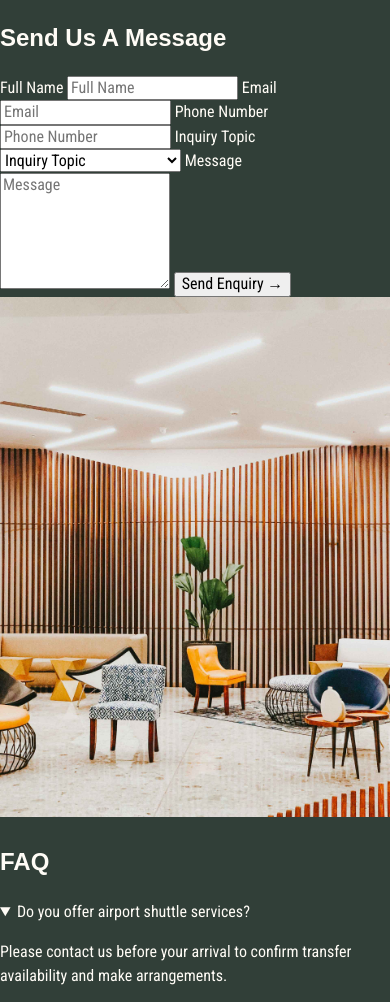
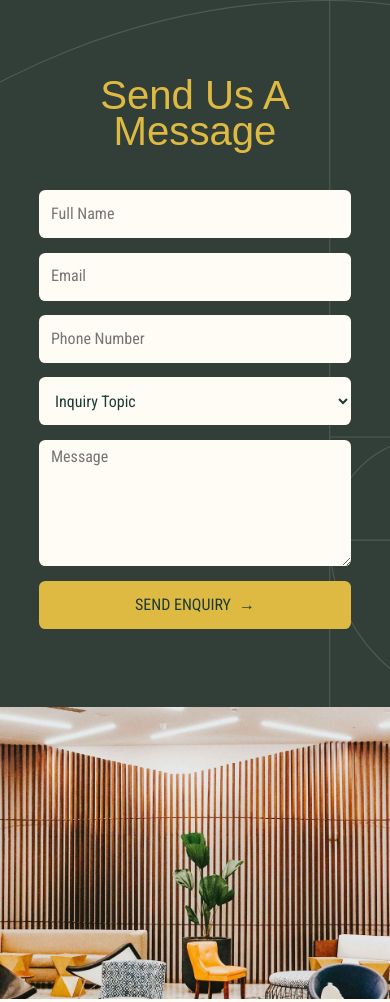
Before and after one commit to daisy-chang-web/Team-1-hotel-website, a plain HTML site: page contact.html in a window 390 px wide. Shown: the part 942-1944 px from the top of the page. Drawn offline with nearby package versions, Linux system fonts and the light colour scheme; files that its build step writes are made by us from their sources; files whose address does not match are found by name; a web font is replaced by a local one.

Commit message:
add FAQ section styles for phone

```diff
--- a/scss/_contact.scss
+++ b/scss/_contact.scss
@@ -2,6 +2,8 @@
 @use "mixins" as *;
 @use "placeholders" as *;
 
+
+//get-in-touch
 @include mq-tab {
   .get-in-touch--contact {
     padding-top: 0;
@@ -17,3 +19,214 @@
     }
   }
 }
+
+//contact-message
+.contact-message {
+  position: relative;
+  isolation: isolate;
+  overflow: hidden;
+  padding: 20% 10%;
+  background-color: $primary;
+  color: $light;
+
+  &::before {
+    content: "";
+    position: absolute;
+    inset: 0;
+    z-index: 0;
+    background: url("../images/golden-spiral.svg") top / cover no-repeat;
+    filter: brightness(0) invert(1);
+    opacity: 0.14;
+    pointer-events: none;
+  }
+}
+
+.contact-message-content {
+  position: relative;
+  z-index: 1;
+  display: grid;
+  gap: 2.5rem;
+}
+
+.contact-message-title {
+  margin: 0;
+  color: $secondary;
+  font-size: $fs-3xl;
+  font-weight: 400;
+  line-height: 0.9;
+  text-align: center;
+}
+
+.contact-message-form {
+  display: grid;
+  gap: 0.9rem;
+
+  label {
+    @extend %visually-hidden;
+  }
+
+  input,
+  select,
+  textarea {
+    box-sizing: border-box;
+    width: 100%;
+    border: 0;
+    border-radius: 0.4rem;
+    padding: 0.5rem 0.75rem;
+    background-color: $light;
+    color: $text;
+    font-size: $fs-base;
+  }
+
+  input,
+  select {
+    min-height: 3rem;
+  }
+
+  textarea {
+    min-height: 7.8rem;
+    resize: vertical;
+  }
+
+  button {
+    display: flex;
+    min-height: 3rem;
+    align-items: center;
+    justify-content: center;
+    gap: 0.5rem;
+    border: 0;
+    border-radius: 0.4rem;
+    background-color: $secondary;
+    color: $text;
+    font: inherit;
+    font-size: $fs-base;
+    text-transform: uppercase;
+    cursor: pointer;
+
+    &:focus-visible {
+      outline: 2px solid $light;
+      outline-offset: 3px;
+    }
+  }
+}
+
+
+@include mq-laptop {
+  .contact-message {
+    padding: $padding-wide;
+  }
+
+  .contact-message-content {
+    grid-template-columns: minmax(0, 1fr) minmax(0, 1fr);
+    align-items: center;
+    gap: clamp(3rem, 8vw, 7.5rem);
+  }
+  .contact-message-title{
+    font-size: 6rem;
+    text-align: center;
+  }
+}
+
+.contact-faq {
+  padding: 0;
+  background-color: $light;
+  color: $text;
+}
+
+.contact-faq-layout {
+  display: grid;
+  width: min(100%, 58rem);
+  margin-inline: auto;
+  align-items: center;
+  gap: 2.5rem;
+}
+
+.contact-faq-image {
+  display: block;
+  width: 100%;
+  height: auto;
+  aspect-ratio: 4 / 3;
+  object-fit: cover;
+  justify-self: center;
+  align-self: center;
+}
+
+.contact-faq-content {
+  padding: 0 10% 20%;
+  justify-self: center;
+  align-self: center;
+}
+
+.contact-faq-title {
+  margin: 0 0 2rem;
+  color: $text;
+  font-size: $fs-3xl;
+  font-weight: 400;
+  text-align: center;
+}
+
+.contact-faq-item {
+  border-bottom: 1px solid rgba($text, 0.14);
+
+  summary {
+    display: flex;
+    align-items: center;
+    justify-content: space-between;
+    padding: 1rem 0.75rem;
+    font-size: $fs-base;
+    font-weight: 700;
+    list-style: none;
+    cursor: pointer;
+
+    &::-webkit-details-marker {
+      display: none;
+    }
+
+    &:focus-visible {
+      outline: 2px solid $secondary;
+      outline-offset: -2px;
+    }
+  }
+
+  &[open] summary {
+    color: $text;
+  }
+}
+
+.contact-faq-icon {
+  display: grid;
+  flex: 0 0 1.25rem;
+  width: 1.25rem;
+  height: 1.25rem;
+  place-items: center;
+  border-radius: 50%;
+
+  &::before {
+    width: 0.45rem;
+    height: 0.45rem;
+    border-right: 2px solid currentColor;
+    border-bottom: 2px solid currentColor;
+    content: "";
+    transform: translateY(-0.1rem) rotate(45deg);
+  }
+
+  .contact-faq-item[open] & {
+    background-color: $text;
+    color: $light;
+
+    &::before {
+      transform: translateY(0.1rem) rotate(225deg);
+    }
+  }
+}
+
+.contact-faq-answer {
+  padding: 0 0.75rem 1rem;
+  font-size: $fs-base;
+  line-height: 1.55;
+
+  p {
+    max-width: 25rem;
+    margin: 0;
+  }
+}
```
